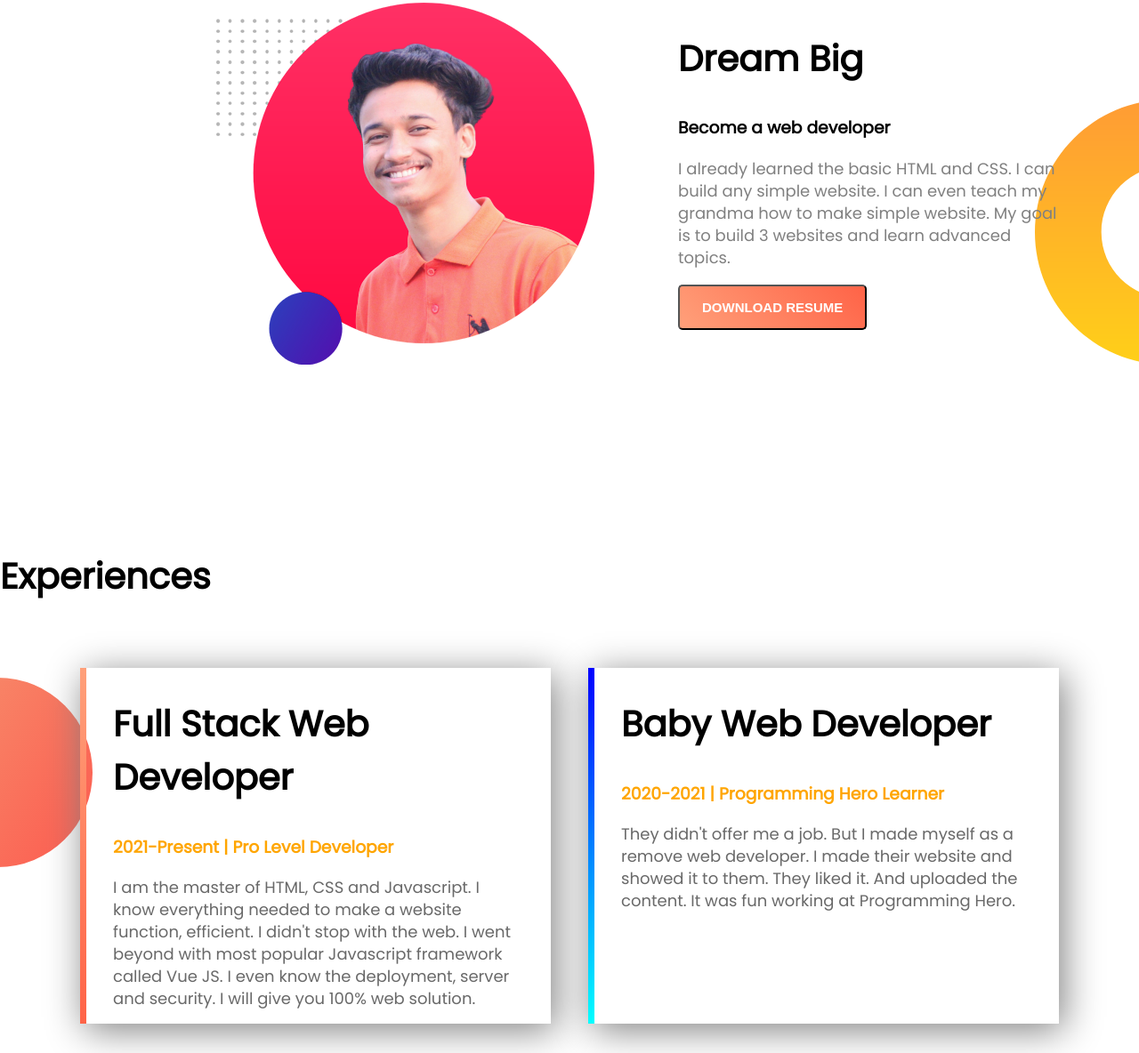
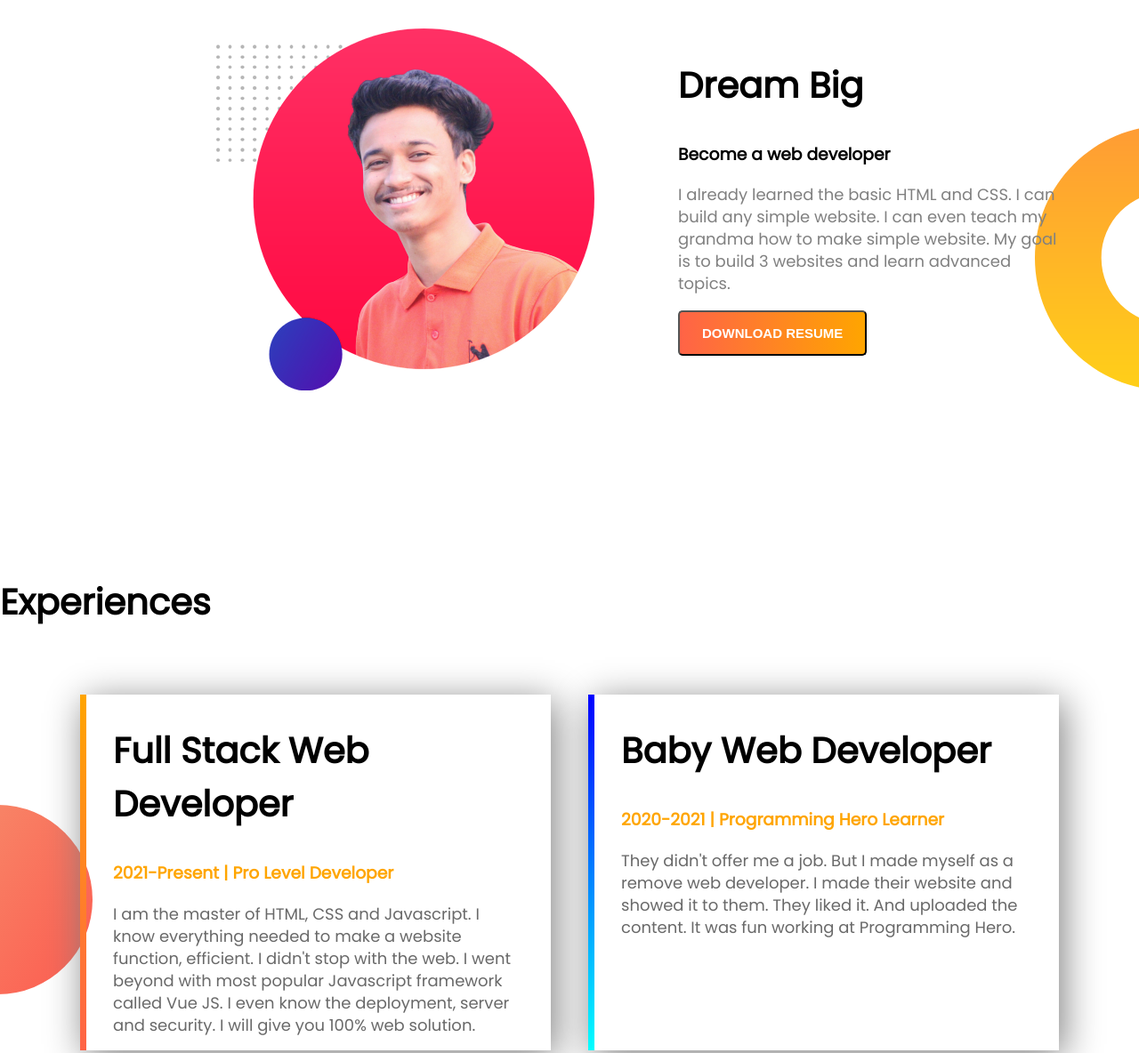
Before and after one commit to jobayerrahman93/html-port-1, a plain HTML site: page index.html in a window 1280 px wide. Shown: the part 839-2023 px from the top of the page at 89% size. Drawn offline with Linux system fonts and the light colour scheme.

Commit message:
changed color

```diff
--- a/style.css
+++ b/style.css
@@ -24,7 +24,7 @@ body
 .left h1
 {
     font-weight: 700;
-    font-size: 55px;;
+    font-size: 60px;;
 }
 .left h1 span
 {
@@ -51,7 +51,7 @@ body
 button
 {
     padding: 15px 25px;
-    background-image: linear-gradient(45deg,lightsalmon,tomato);
+    background-image: linear-gradient(to left,orange,tomato);
     font-weight: 700;
     border-radius: 5px;
 }
@@ -114,7 +114,7 @@ button:hover
     width: 100%;
     background: url(images/exp-bg.png);
     background-repeat: no-repeat;
-    background-position: left;
+    background-position: left 258px;
     margin-bottom: 300px;
 
 }
@@ -148,7 +148,7 @@ button:hover
  padding: 0 30px;
  box-shadow: 5px 7px 40px gray;
  border-left: 7px solid;
-border-image: linear-gradient(180deg, lightsalmon, tomato);
+border-image: linear-gradient(180deg, orange, tomato);
 border-image-slice: 1;
 margin-right:10px;
 
```
